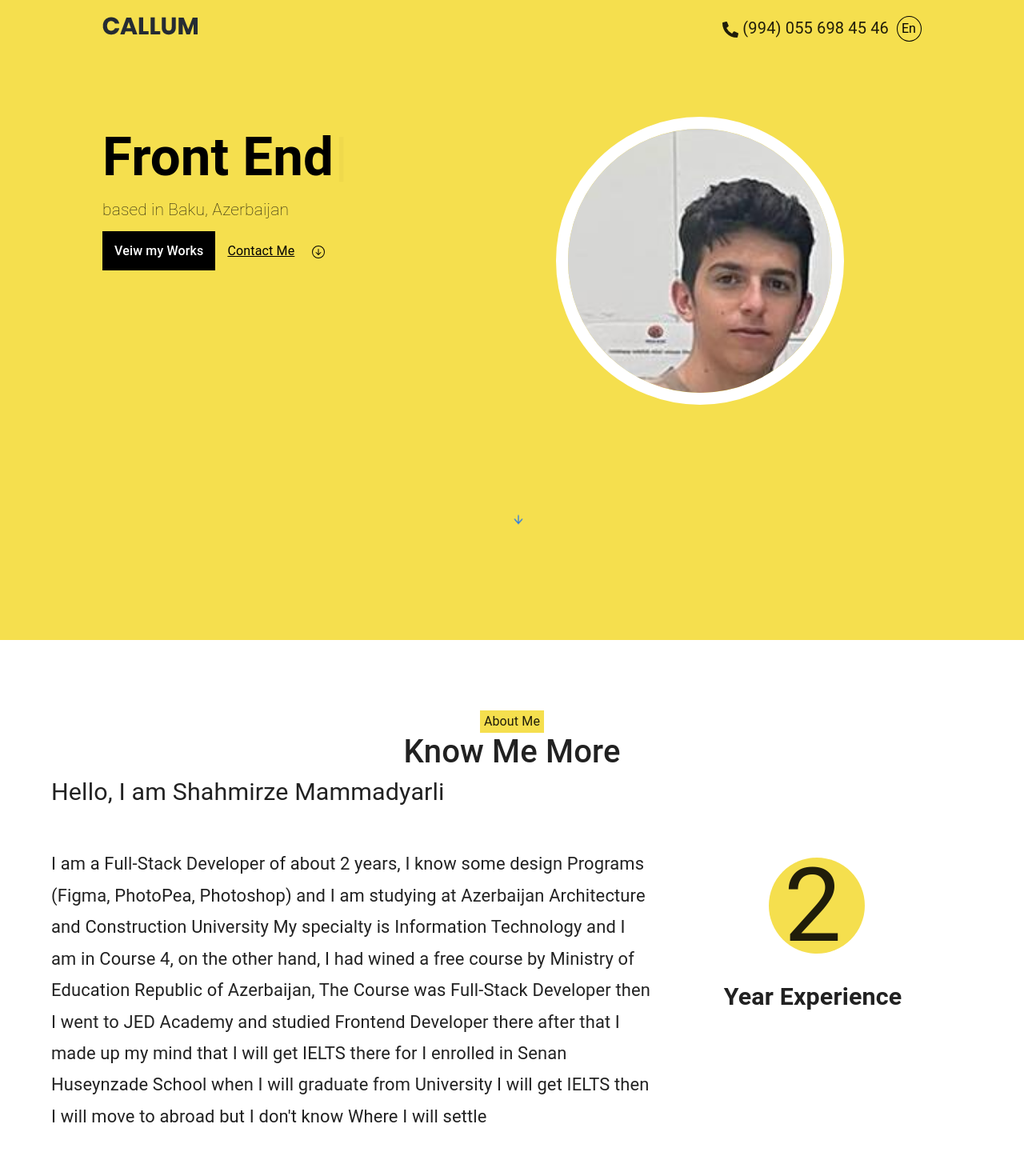
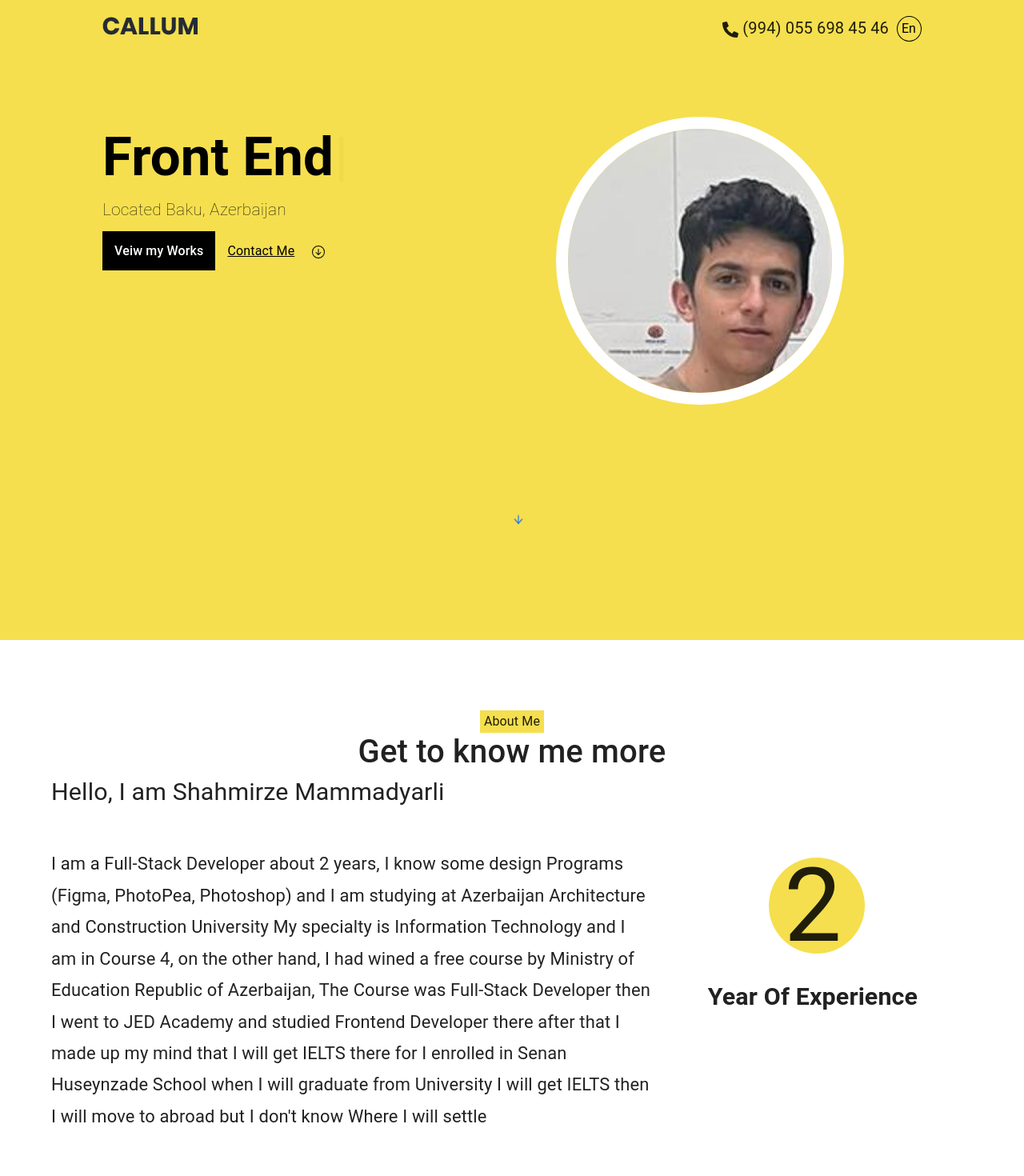
Before and after one commit to ShahmirzeMIT/Portfolio, a React (Create React App) app: page / in a window 1280 px wide. Shown: the top 1470 px of the page at 80% size. Built offline with nearby package versions, Linux system fonts and the light colour scheme.

Commit message:
change some contents with Vahid Qasimov's offers

```diff
--- a/public/assets/json/translation.json
+++ b/public/assets/json/translation.json
@@ -52,7 +52,7 @@
         "id": "8",
         "name": "headLocation",
         "az": "Bakı, Azərbaycan",
-        "en": "based in Baku, Azerbaijan",
+        "en": "Located Baku, Azerbaijan",
         "ru": "базируется в Баку, Азербайджан"
     },
     {
@@ -136,14 +136,14 @@
         "id": "20",
         "name": "mainWork",
         "az": "Mən təxminən 2 ilə yaxındır ki, Full-Stack Developerəm, bəzi dizayn proqramlarını (Figma, PhotoPea, Photoshop) bilirəm və Azərbaycan Memarlıq və İnşaat Universitetində təhsil alıram. İxtisasım İnformasiya Texnologiyalarıdır və 4-cü kursdayam, digər tərəfdən , Azərbaycan Respublikası Təhsil Nazirliyi tərəfindən pulsuz kurs qazanmışam, Kurs Full-Stack Developer idi\r\nsonra JED Academy-yə getdim və orada Frontend Developer təhsili aldım, sonra qərara gəldim ki, mən Senan Hüseynzadə adına məktəbə daxil olduğum üçün orada IELTS alacağam, universiteti bitirəndə IELTS alacağam, sonra xaricə köçəcəyəm, amma Harada yerləşəcəyimi bilmirəm",
-        "en": "I am a Full-Stack Developer of about 2 years,  I  know some design Programs (Figma, PhotoPea, Photoshop)  and I am studying at Azerbaijan Architecture and Construction University My specialty is Information Technology and I am in Course 4, on the other hand, I had wined a free course by Ministry of Education Republic of Azerbaijan, The Course was Full-Stack Developer\r\nthen I went to JED Academy and studied Frontend Developer there after that I made up my mind that I will get IELTS there for  I enrolled in Senan Huseynzade School when I will graduate from University I will get IELTS then I will move to abroad but I don't know Where I will settle",
+        "en": "I am a Full-Stack Developer about 2 years,  I  know some design Programs (Figma, PhotoPea, Photoshop)  and I am studying at Azerbaijan Architecture and Construction University My specialty is Information Technology and I am in Course 4, on the other hand, I had wined a free course by Ministry of Education Republic of Azerbaijan, The Course was Full-Stack Developer\r\nthen I went to JED Academy and studied Frontend Developer there after that I made up my mind that I will get IELTS there for  I enrolled in Senan Huseynzade School when I will graduate from University I will get IELTS then I will move to abroad but I don't know Where I will settle",
         "ru": "Я Full-Stack Developer со стажем около 2 лет, владею некоторыми программами для дизайна (Figma, PhotoPea, Photoshop) и учусь в Азербайджанском Архитектурно-Строительном Университете. Моя специальность - Информационные Технологии и я учусь на Курсе 4, с другой стороны , Я выиграл бесплатный курс Министерства Образования Азербайджанской Республики, Курс был Full-Stack Developer\r\nзатем я пошел в JED Academy и изучал там Frontend Developer после этого я решил, что я получу IELTS там, потому что я поступил в школу Сенана Гусейнзаде, когда я закончу университет, я получу IELTS, затем я перееду за границу, но я не не знаю, где я поселюсь"
     },
     {
         "id": "21",
         "name": "mainExperience",
         "az": "Təcrübə",
-        "en": "Experience",
+        "en": "Of Experience",
         "ru": "Опыт"
     },
     {
@@ -604,9 +604,9 @@
     {
         "id": "88",
         "name": "mainKnow",
-        "az": "Məni Daha çox tanıyın",
-        "en": "Know Me More\r\n",
-        "ru": "Знай меня больше"
+        "az": "Məni daha yaxından tanıyın",
+        "en": "Get to know me more\r\n",
+        "ru": "Узнай меня лучше"
     },
     {
         "id": "89",
@@ -667,9 +667,9 @@
     {
         "id": "97",
         "name": "resuDownload",
-        "az": "Cv yükləyin",
-        "en": "Download Cv",
-        "ru": "Скачать Cv"
+        "az": "CV yükləyin",
+        "en": "Download CV",
+        "ru": "Скачать CV"
     },
     {
         "id": "98",
--- a/src/component/header.js
+++ b/src/component/header.js
@@ -97,7 +97,7 @@ export const Header = () => {
         </p>
         <div className="contact">
 
-          <a href="#works">
+          <a href="#project">
             {menu && menu.length > 0 ?
               menu
                 .filter((item) => item.name.startsWith('headW'))
```
